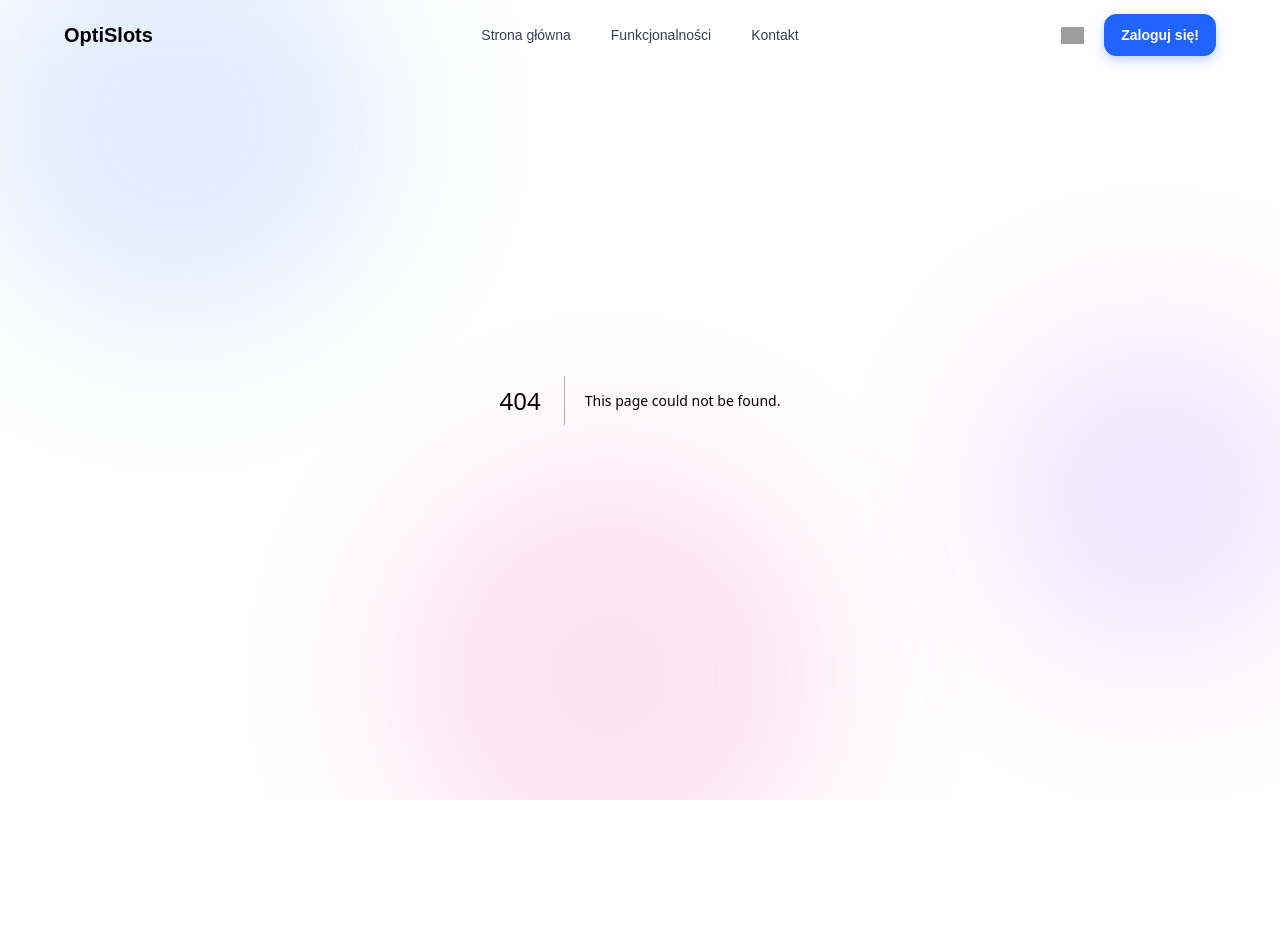
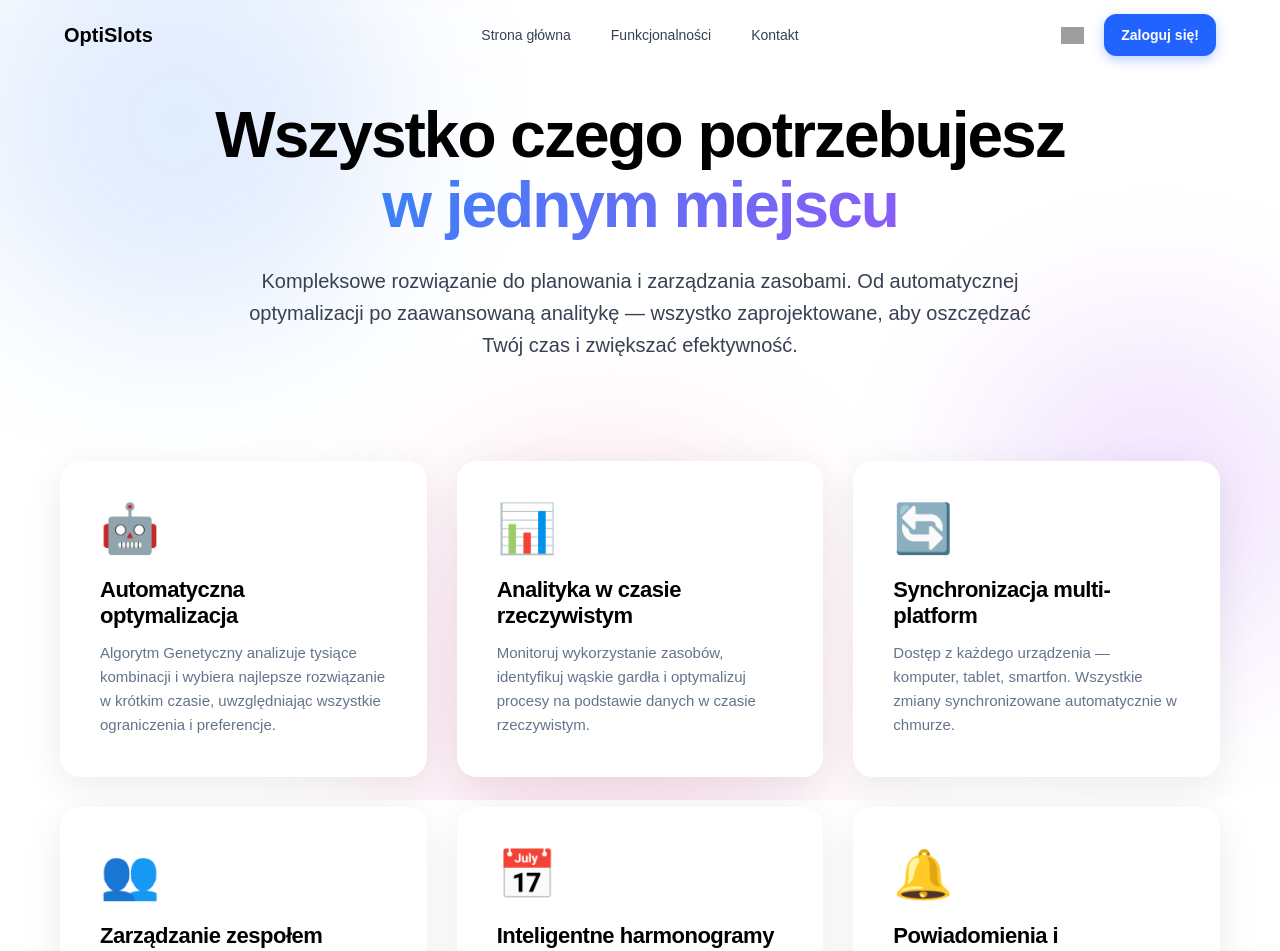
Before and after one commit to zawodev/ZPI-evolutionary-planner, a Next.js app in the folder frontend/evoplanner_frontend/: page /features in a window 1280 px wide. Before the commit this address had no page. Shown: the top 951 px of the page. Before the commit the page ends 800 px from the top, so only its background shows below. Built offline with nearby package versions, Linux system fonts and the light colour scheme; grey boxes are pictures that could not be loaded.

Commit message:
feat(frontend-feature): fully working features page added

```diff
--- a/frontend/evoplanner_frontend/pages/_app.js
+++ b/frontend/evoplanner_frontend/pages/_app.js
@@ -27,6 +27,7 @@ import "@/styles/components/_slots.css";
 // Layout styles
 import "@/styles/layout/_auth.css";
 import "@/styles/layout/_contact.css";
+import "@/styles/layout/_features.css";
 import "@/styles/layout/_header.css";
 import "@/styles/layout/_hero.css";
 import "@/styles/layout/_login.css";
--- /dev/null
+++ b/frontend/evoplanner_frontend/pages/features.js
@@ -0,0 +1,127 @@
+import { useState } from "react";
+import { useRouter } from "next/router"; // ✅ Next.js router
+
+export default function FeaturesPage() {
+  const [hoveredCard, setHoveredCard] = useState(null);
+  const router = useRouter(); // ✅ inicjalizacja routera
+
+  const handleRedirect = () => {
+    router.push("/contact"); // ✅ przekierowanie do strony kontaktowej
+  };
+
+  const features = [
+    {
+      icon: "🤖",
+      title: "Automatyczna optymalizacja",
+      description:
+        "Algorytm Genetyczny analizuje tysiące kombinacji i wybiera najlepsze rozwiązanie w krótkim czasie, uwzględniając wszystkie ograniczenia i preferencje.",
+    },
+    {
+      icon: "📊",
+      title: "Analityka w czasie rzeczywistym",
+      description:
+        "Monitoruj wykorzystanie zasobów, identyfikuj wąskie gardła i optymalizuj procesy na podstawie danych w czasie rzeczywistym.",
+    },
+    {
+      icon: "🔄",
+      title: "Synchronizacja multi-platform",
+      description:
+        "Dostęp z każdego urządzenia — komputer, tablet, smartfon. Wszystkie zmiany synchronizowane automatycznie w chmurze.",
+    },
+    {
+      icon: "👥",
+      title: "Zarządzanie zespołem",
+      description:
+        "Przypisuj role, zarządzaj dostępem i współpracuj z całym zespołem w jednym miejscu. Każdy widzi tylko to, co powinien.",
+    },
+    {
+      icon: "📅",
+      title: "Inteligentne harmonogramy",
+      description:
+        "Twórz harmonogramy pracy, zajęć lub rezerwacji sal. System automatycznie wykrywa i rozwiązuje konflikty.",
+    },
+    {
+      icon: "🔔",
+      title: "Powiadomienia i przypomnienia",
+      description:
+        "Nigdy nie przegap ważnego spotkania. Konfigurowalne powiadomienia email, SMS i push na wszystkich urządzeniach.",
+    },
+    {
+      icon: "📈",
+      title: "Raporty i statystyki",
+      description:
+        "Generuj szczegółowe raporty dotyczące wykorzystania zasobów, efektywności zespołu i KPI organizacji.",
+    },
+    {
+      icon: "🔒",
+      title: "Bezpieczeństwo danych",
+      description:
+        "Szyfrowanie end-to-end, kopie zapasowe, zgodność z RODO. Twoje dane są bezpieczne i tylko Ty masz do nich dostęp.",
+    },
+    {
+      icon: "🔌",
+      title: "Integracje",
+      description:
+        "Połącz się z Google Calendar, Microsoft Outlook, Slack, Teams i dziesiątkami innych narzędzi, których używasz codziennie.",
+    },
+  ];
+
+  return (
+    <div className="features-body">
+      {/* Hero Section */}
+      <section className="features-hero">
+        <div className="features-hero-content">
+          <h1 className="features-title">
+            Wszystko czego potrzebujesz <br />
+            <span className="features-highlight">w jednym miejscu</span>
+          </h1>
+          <p className="features-description">
+            Kompleksowe rozwiązanie do planowania i zarządzania zasobami. Od automatycznej optymalizacji po zaawansowaną analitykę — wszystko zaprojektowane, aby oszczędzać Twój czas i zwiększać efektywność.
+          </p>
+        </div>
+      </section>
+
+      {/* Features Grid */}
+      <section className="features-section">
+        <div className="features-grid">
+          {features.map((feature, index) => (
+            <div
+              key={index}
+              className={`features-card ${hoveredCard === index ? "hovered" : ""}`}
+              onMouseEnter={() => setHoveredCard(index)}
+              onMouseLeave={() => setHoveredCard(null)}
+            >
+              <div className="features-icon">{feature.icon}</div>
+              <h3 className="features-card-title">{feature.title}</h3>
+              <p className="features-card-description">{feature.description}</p>
+            </div>
+          ))}
+        </div>
+      </section>
+
+      {/* CTA Section */}
+      <section className="features-cta">
+        <div className="features-cta-card">
+          <h2 className="features-cta-title">Gotowy na start?</h2>
+          <p className="features-cta-description">
+            Dołącz do ponad 800 organizacji, które zaufały OptiSlots i oszczędzają 40% czasu na planowaniu.
+          </p>
+          <div className="features-cta-buttons">
+            <button
+              className="features-btn features-btn--primary"
+              onClick={handleRedirect}
+            >
+              Rozpocznij za darmo
+            </button>
+            <button
+              className="features-btn features-btn--secondary"
+              onClick={handleRedirect}
+            >
+              Umów demo
+            </button>
+          </div>
+        </div>
+      </section>
+    </div>
+  );
+}
--- /dev/null
+++ b/frontend/evoplanner_frontend/styles/layout/_features.css
@@ -0,0 +1,150 @@
+.features-body {
+  position: relative;
+  z-index: 10;
+}
+
+/* === HERO SECTION === */
+.features-hero {
+  padding: 100px 60px 40px;
+  max-width: 1200px;
+  margin: 0 auto;
+  text-align: center;
+}
+
+.features-title {
+  font-size: clamp(42px, 6vw, 64px);
+  font-weight: 900;
+  line-height: 1.1;
+  margin-bottom: 24px;
+  letter-spacing: -2px;
+  color: #000;
+}
+
+.features-highlight {
+  background: linear-gradient(120deg, #3b82f6, #8b5cf6);
+  -webkit-background-clip: text;
+  -webkit-text-fill-color: transparent;
+}
+
+.features-description {
+  font-size: clamp(16px, 1.8vw, 20px);
+  line-height: 1.6;
+  color: #374151;
+  max-width: 800px;
+  margin: 0 auto;
+}
+
+/* === FEATURES GRID === */
+.features-section {
+  padding: 60px;
+  max-width: 1400px;
+  margin: 0 auto;
+}
+
+.features-grid {
+  display: grid;
+  grid-template-columns: repeat(auto-fit, minmax(320px, 1fr));
+  gap: 30px;
+}
+
+.features-card {
+  background: white;
+  border-radius: 20px;
+  padding: 40px;
+  box-shadow: 0 10px 40px rgba(0, 0, 0, 0.08);
+  transition: all 0.3s ease;
+  cursor: pointer;
+}
+
+.features-card.hovered {
+  transform: translateY(-8px);
+  box-shadow: 0 20px 60px rgba(0, 0, 0, 0.12);
+}
+
+.features-icon {
+  font-size: 48px;
+  margin-bottom: 20px;
+}
+
+.features-card-title {
+  font-size: 22px;
+  font-weight: 800;
+  color: #000;
+  margin-bottom: 12px;
+  letter-spacing: -0.5px;
+}
+
+.features-card-description {
+  font-size: 15px;
+  line-height: 1.6;
+  color: #64748b;
+  margin: 0;
+}
+
+/* === CTA SECTION === */
+.features-cta {
+  padding: 40px 60px 80px;
+  max-width: 1200px;
+  margin: 0 auto;
+}
+
+.features-cta-card {
+  background: linear-gradient(135deg, #3b82f6, #8b5cf6);
+  border-radius: 24px;
+  padding: 60px;
+  text-align: center;
+  box-shadow: 0 20px 60px rgba(59, 130, 246, 0.3);
+}
+
+.features-cta-title {
+  font-size: clamp(32px, 4vw, 48px);
+  font-weight: 900;
+  color: white;
+  margin-bottom: 16px;
+  letter-spacing: -1px;
+}
+
+.features-cta-description {
+  font-size: clamp(16px, 1.8vw, 20px);
+  color: rgba(255, 255, 255, 0.9);
+  margin: 0 auto 32px;
+  max-width: 700px;
+}
+
+.features-cta-buttons {
+  display: flex;
+  gap: 16px;
+  justify-content: center;
+  flex-wrap: wrap;
+}
+
+/* === CTA BUTTONS === */
+.features-btn {
+  padding: 16px 40px;
+  border-radius: 12px;
+  font-weight: 700;
+  font-size: 16px;
+  cursor: pointer;
+  transition: all 0.3s ease;
+}
+
+.features-btn--primary {
+  background: white;
+  color: #2563eb;
+  border: none;
+  box-shadow: 0 4px 20px rgba(0, 0, 0, 0.1);
+}
+
+.features-btn--primary:hover {
+  background: #f8f9ff;
+}
+
+.features-btn--secondary {
+  background: transparent;
+  border: 2px solid white;
+  color: white;
+}
+
+.features-btn--secondary:hover {
+  background: rgba(255, 255, 255, 0.1);
+}
```
